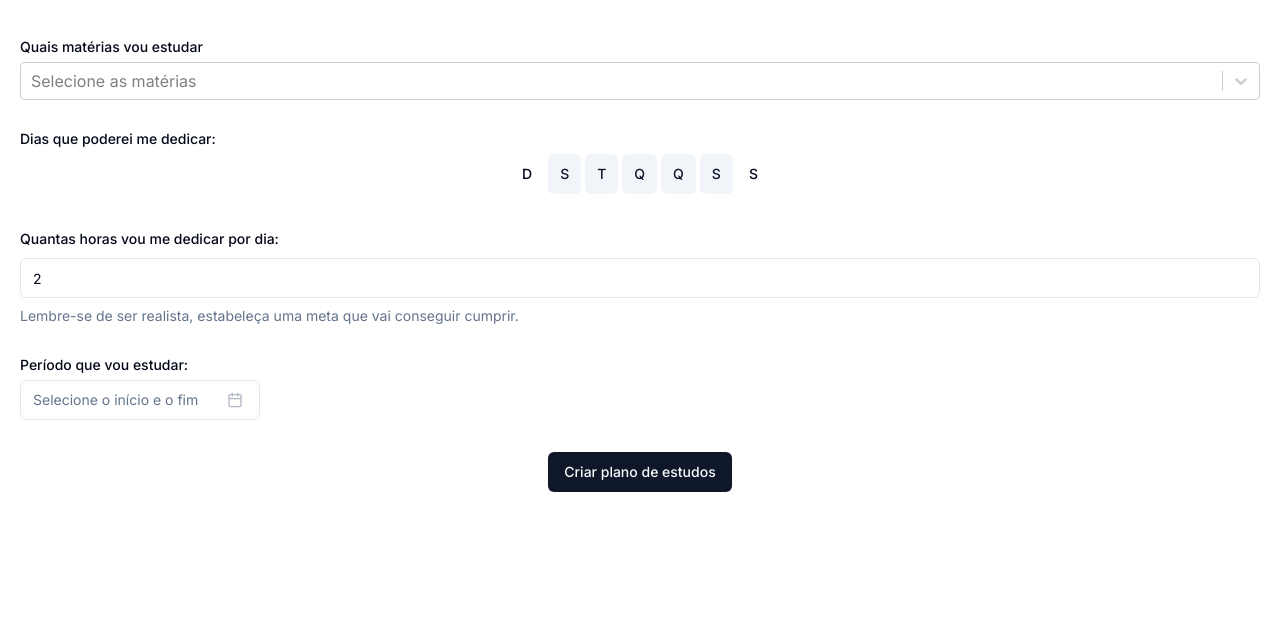
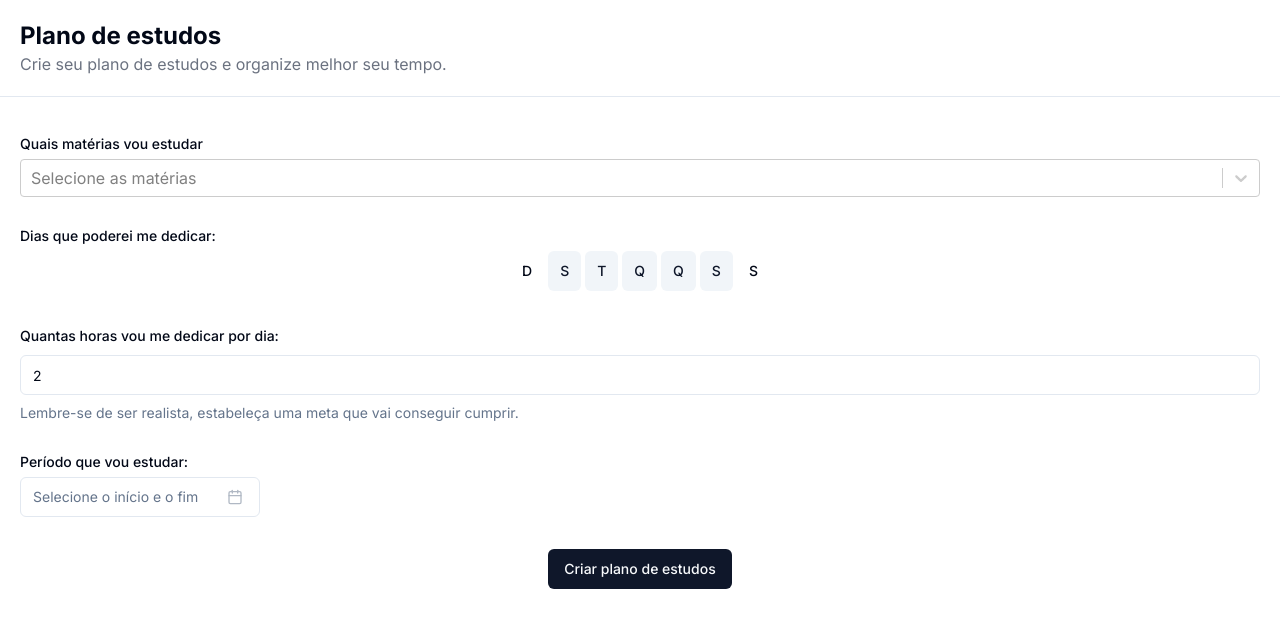
Before and after one commit to isaacbatst/study-plan-generator, a Next.js app: page / in a window 1280 px wide. Shown: the top 628 px of the page. Built offline with nearby package versions, Linux system fonts and the light colour scheme.

Commit message:
:sparkles: Improve ui and add remove button
g

```diff
--- a/package.json
+++ b/package.json
@@ -25,11 +25,13 @@
     "embla-carousel-react": "^8.0.0-rc21",
     "lucide-react": "^0.315.0",
     "next": "14.1.0",
+    "next-themes": "^0.2.1",
     "react": "^18",
     "react-day-picker": "^8.10.0",
     "react-dom": "^18",
     "react-hook-form": "^7.49.3",
     "react-select": "^5.8.0",
+    "sonner": "^1.3.1",
     "tailwind-merge": "^2.2.1",
     "tailwindcss-animate": "^1.0.7",
     "zod": "^3.22.4"
--- a/src/app/page.tsx
+++ b/src/app/page.tsx
@@ -1,3 +1,4 @@
+import Header from "../components/Header";
 import Plannings from "../components/Plannings";
 import { Toaster } from "../components/ui/toaster";
 import { SubjectRepositoryMemorySingleton } from "../infra/persistance/repository/SubjectRepositoryMemorySingleton";
@@ -8,7 +9,8 @@ export default async function Home() {
   const subjects = await subjectsRepository.findAll()
 
   return (
-    <main className="flex min-h-screen flex-col py-10 px-5">
+    <main className="flex min-h-screen flex-col">
+      <Header />
       <Plannings subjects={subjects.map(subject => subject.toJSON())} />
       <Toaster />
     </main>
--- a/src/components/CreatePlanningForm.tsx
+++ b/src/components/CreatePlanningForm.tsx
@@ -23,18 +23,16 @@ import {
   PopoverTrigger,
 } from "@/components/ui/popover"
 import { cn } from "@/lib/utils"
-import { useId, useState } from 'react'
+import { useId } from 'react'
 import { WeekDay } from '../domain/WeekDay'
+import { Planning } from "../domain/entities/Planning"
+import StudyPlan from "../domain/entities/StudyPlan"
+import { SubjectJSON } from "../domain/entities/Subject"
+import { SubjectRepositoryMemorySingleton } from "../infra/persistance/repository/SubjectRepositoryMemorySingleton"
 import { Option } from '../lib/Option'
+import { Input } from "./ui/input"
 import { ToggleGroup, ToggleGroupItem } from './ui/toggle-group'
-import { SubjectRepositoryMemorySingleton } from "../infra/persistance/repository/SubjectRepositoryMemorySingleton"
-import Subject, { SubjectJSON } from "../domain/entities/Subject"
-import { Planning } from "../domain/entities/Planning"
-import { Input } from "./ui/input"
-import { StudyDayJSON } from "../domain/entities/StudyDay"
-import StudyDays from "./StudyDays"
-import { useToast } from "./ui/use-toast"
-import StudyPlan from "../domain/entities/StudyPlan"
+import { toast } from "sonner"
 
 const subjects: Option[] = [
   {label: 'Matemática', value: 'matematica'},
@@ -80,7 +78,6 @@ const subjectsRepository = SubjectRepositoryMemorySingleton.getInstance()
 
 export default function CreatePlanningForm({subjects, addStudyPlan}: Props) {
   const subjectsSelectId = useId()
-  const {toast} = useToast()
   const form = useForm<z.infer<typeof FormSchema>>({
     resolver: zodResolver(FormSchema),
     defaultValues: {
@@ -115,12 +112,12 @@ export default function CreatePlanningForm({subjects, addStudyPlan}: Props) {
 
     try {
       const studyDays = planning.getStudyDays()
-      const studyPlan = new StudyPlan(crypto.randomUUID(), studyDays)
+      const studyPlan = new StudyPlan(crypto.randomUUID(), new Date(), studyDays)
       addStudyPlan(studyPlan)
       navigator.clipboard.writeText(studyPlan.toString());
-      toast({
-        title: 'Copiado para a área de transferência',
+      toast('Copiado para a área de transferência', {
         description: 'Pode colar seu plano de estudos em qualquer lugar',
+        position: 'bottom-center'
       })
     } catch (err) {
       console.log('catching')
@@ -131,7 +128,7 @@ export default function CreatePlanningForm({subjects, addStudyPlan}: Props) {
   }
 
   return (
-    <div>
+    <div className="p-5">
       <Form {...form}>
         <form onSubmit={form.handleSubmit(onSubmit)} className="space-y-8 flex flex-col">
           <FormField
--- a/src/components/CreatePlanningFormDialog.tsx
+++ b/src/components/CreatePlanningFormDialog.tsx
@@ -24,8 +24,8 @@ export function CreatePlanningFormDialog({subjects, addStudyPlan}: Props) {
   return (
     <Dialog open={open} onOpenChange={setOpen}>
       <DialogTrigger asChild>
-        <div className="flex justify-end">
-          <Button>Criar mais um plano</Button>
+        <div className="flex bg-black">
+          <Button variant='link' className="text-white flex-1">+ Criar outro plano</Button>
         </div>
       </DialogTrigger>
       <DialogContent className="sm:max-w-[425px]">
--- /dev/null
+++ b/src/components/Header.tsx
@@ -0,0 +1,17 @@
+import React from 'react'
+
+type Props = {}
+
+const Header = (props: Props) => {
+  return (
+    <header>
+      <div className='p-5'>
+        <h1 className='text-2xl font-bold'>Plano de estudos</h1>
+        <p className='text-gray-500'>Crie seu plano de estudos e organize melhor seu tempo.</p>
+      </div>
+      <hr />
+    </header>
+  )
+}
+
+export default Header
--- a/src/components/Plannings.tsx
+++ b/src/components/Plannings.tsx
@@ -1,10 +1,10 @@
 'use client'
-import { useState } from 'react'
+import { useEffect, useMemo, useState } from 'react'
 import StudyPlan, { StudyPlanJSON } from '../domain/entities/StudyPlan'
 import { SubjectJSON } from '../domain/entities/Subject'
 import CreatePlanningForm from './CreatePlanningForm'
 import { CreatePlanningFormDialog } from './CreatePlanningFormDialog'
-import StudyDays from './StudyDays'
+import StudyPlanView from './StudyPlan'
 
 type Props = {
   subjects: SubjectJSON[]
@@ -13,12 +13,33 @@ type Props = {
 const Plannings = ({subjects}: Props) => {
   const [studyPlans, setStudyPlans] = useState<StudyPlanJSON[]>([])
   const [showInitialForm, setShowInitialForm] = useState<boolean>(studyPlans.length === 0)
+
+  useEffect(() => {
+    if(studyPlans.length === 0) {
+      setShowInitialForm(true)
+    }
+  }, [studyPlans.length])
+
   const addStudyPlan = (studyPlan: StudyPlan) => {
     const newPlans = [...studyPlans, studyPlan.toJSON()]
     setStudyPlans(newPlans)
   }
+  const removeStudyPlan = (id: string) => {
+    const newPlans = studyPlans.filter((plan) => plan.id !== id)
+    setStudyPlans(newPlans)
+  }
+
+  const sortedPlans = useMemo(() => {
+    return studyPlans.slice().sort((a, b) => {
+      const aDate = new Date(a.createdAt)
+      const bDate = new Date(b.createdAt)
+      return bDate.getTime() - aDate.getTime()
+    })
+  }, [studyPlans])
   return (
     <div>
+      {!showInitialForm && <CreatePlanningFormDialog addStudyPlan={addStudyPlan} subjects={subjects}  />}
+      <div className="flex flex-col gap-5 py-5">
         {showInitialForm && <CreatePlanningForm
           addStudyPlan={(studyPlan) => {
             addStudyPlan(studyPlan)
@@ -26,11 +47,10 @@ const Plannings = ({subjects}: Props) => {
           }}
           subjects={subjects}
         />}
-      {!showInitialForm && <CreatePlanningFormDialog addStudyPlan={addStudyPlan} subjects={subjects}  />}
-      {studyPlans.map((studyPlan, index) => (
-        <StudyDays key={index} studyDays={studyPlan.studyDays} />
+        {sortedPlans.map((studyPlan) => (
+          <StudyPlanView key={studyPlan.id} removeStudyPlan={removeStudyPlan} studyPlan={studyPlan} />
         ))}
-
+      </div>
     </div>
   )
 }
--- a/src/components/StudyDays.tsx
+++ b/src/components/StudyPlan.tsx
@@ -1,11 +1,15 @@
-import React from 'react'
-import StudyDay, { StudyDayJSON } from '../domain/entities/StudyDay'
-import { Carousel, CarouselContent, CarouselItem, CarouselPrevious, CarouselNext } from './ui/carousel';
+import { useMemo } from 'react';
+import { WeekGroup } from '../domain/WeekGroup';
+import { StudyDayJSON } from '../domain/entities/StudyDay';
+import { StudyPlanJSON } from '../domain/entities/StudyPlan';
 import Week from './Week';
-import { WeekGroup } from '../domain/WeekGroup';
+import { Carousel, CarouselContent, CarouselItem, CarouselNext, CarouselPrevious } from './ui/carousel';
+import { Button } from './ui/button';
+import { Trash } from 'lucide-react';
 
 type Props = {
-  studyDays: StudyDayJSON[]
+  studyPlan: StudyPlanJSON
+  removeStudyPlan: (id: string) => void
 }
 
 function groupStudyDaysByWeek(studyDays: StudyDayJSON[]): WeekGroup[] {
@@ -59,11 +63,26 @@ function groupStudyDaysByWeek(studyDays: StudyDayJSON[]): WeekGroup[] {
   return weekGroups;
 }
 
-const StudyDays = ({studyDays}: Props) => {
-  const weekGroups = groupStudyDaysByWeek(studyDays);
+const StudyPlanView = ({studyPlan, removeStudyPlan}: Props) => {
 
+  const weekGroups = useMemo(() => {
+    return groupStudyDaysByWeek(studyPlan.studyDays)
+  }, [studyPlan.studyDays])
+
+  const createdAt = new Date(studyPlan.createdAt)
+  const createdAtText = `Criado em ${createdAt.toLocaleDateString('pt-BR')} às ${createdAt.toLocaleTimeString('pt-BR')}`
   return (
-    <div className='my-5 flex flex-col items-center'>
+    <div className='flex flex-col items-center'>
+      <div className="flex gap-2">
+        <p className='text-sm font-light p-3 border rounded-full mb-4'>
+          <span className='mr-2'>{createdAtText}</span>
+        </p>
+        <Button
+          onClick={() => removeStudyPlan(studyPlan.id)}
+          variant='destructive' size='icon' className='rounded-full'>
+          <Trash size={16} />
+        </Button>
+      </div>
       <Carousel className="max-w-[75vw] lg:max-w-[90vw] ">
         <CarouselContent>
           {weekGroups.map((week, index) => (
@@ -75,8 +94,9 @@ const StudyDays = ({studyDays}: Props) => {
         <CarouselPrevious className='-left-[2.1rem]'  />
         <CarouselNext className='-right-[2.1rem]' />
       </Carousel>
+      <hr className='mt-5 self-stretch border-slate-300' />
     </div>
   )
 }
 
-export default StudyDays
+export default StudyPlanView
--- a/src/components/Week.tsx
+++ b/src/components/Week.tsx
@@ -23,9 +23,8 @@ const monthNamesPtBr: string[] = [
 ];
 
 const Week = ({week, index}: Props) => {
-  console.log(week)
   return (
-    <section className="w-full py-5 lg:py-10">
+    <section className="w-full py-2 lg:py-10">
       <h2 className='text-center mb-5 text-3xl font-extralight'>Semana {index + 1}</h2>
       <hr className='mb-10' />
       <div className="container grid gap-8 px-4 md:px-6 lg:grid-cols-7 lg:gap-12">
--- /dev/null
+++ b/src/components/ui/sonner.tsx
@@ -0,0 +1,31 @@
+"use client"
+
+import { useTheme } from "next-themes"
+import { Toaster as Sonner } from "sonner"
+
+type ToasterProps = React.ComponentProps<typeof Sonner>
+
+const Toaster = ({ ...props }: ToasterProps) => {
+  const { theme = "system" } = useTheme()
+
+  return (
+    <Sonner
+      theme={theme as ToasterProps["theme"]}
+      className="toaster group"
+      toastOptions={{
+        classNames: {
+          toast:
+            "group toast group-[.toaster]:bg-background group-[.toaster]:text-foreground group-[.toaster]:border-border group-[.toaster]:shadow-lg",
+          description: "group-[.toast]:text-muted-foreground",
+          actionButton:
+            "group-[.toast]:bg-primary group-[.toast]:text-primary-foreground",
+          cancelButton:
+            "group-[.toast]:bg-muted group-[.toast]:text-muted-foreground",
+        },
+      }}
+      {...props}
+    />
+  )
+}
+
+export { Toaster }
--- a/src/domain/entities/Planning.ts
+++ b/src/domain/entities/Planning.ts
@@ -1,6 +1,5 @@
 import { NotEnoughDaysError } from "../errors/NotEnoughDaysError"
 import StudyDay from "./StudyDay"
-import StudyPlan from "./StudyPlan"
 import Subject from "./Subject"
 import SubjectThemeModule from "./SubjectThemeModule"
 
--- a/src/domain/entities/StudyPlan.ts
+++ b/src/domain/entities/StudyPlan.ts
@@ -2,13 +2,14 @@ import StudyDay, { StudyDayJSON } from "./StudyDay";
 
 export type StudyPlanJSON = {
   id: string,
+  createdAt: string,
   studyDays: StudyDayJSON[]
 }
 
 export default class StudyPlan {
   private studyDays: StudyDay[] = []
 
-  constructor(readonly id: string, studyDays: StudyDay[]) {
+  constructor(readonly id: string, readonly createdAt: Date, studyDays: StudyDay[]) {
     this.studyDays = studyDays
   }
 
@@ -19,6 +20,7 @@ export default class StudyPlan {
   toJSON(): StudyPlanJSON {
     return {
       id: this.id,
+      createdAt: this.createdAt.toISOString(),
       studyDays: this.studyDays.map(studyDay => studyDay.toJSON())
     }
   }
```
Also changed, not shown: 1 other file (tests, documents, lock files or other folders). Lines whose indentation alone changed are shown as unchanged.
